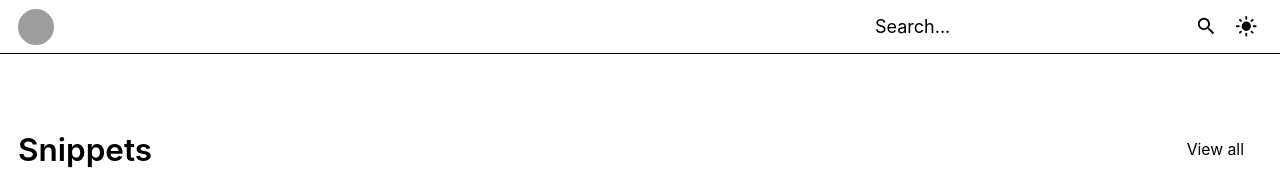
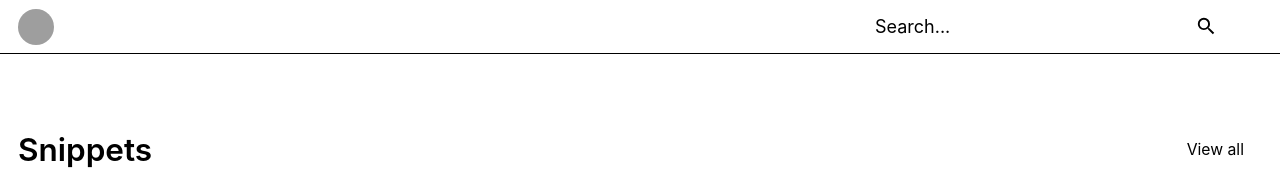
Before and after one commit to hypulse/devlog, a Next.js app: page / in a window 1280 px wide. Shown: the top 169 px of the page. Built offline with nearby package versions, Linux system fonts and the light colour scheme; grey boxes are pictures that could not be loaded; a web font is replaced by a local one.

Commit message:
모드별 아이콘 변경 단순화, 바로 렌더링되도록 처리

```diff
--- a/components/Header.tsx
+++ b/components/Header.tsx
@@ -1,7 +1,6 @@
 "use client";
 
 import useTheme from "@/utils/app/hooks/useTheme";
-import { MaterialSymbolsDarkMode, MaterialSymbolsLightMode } from "./icons";
 import { SearchBox, ShowOnTablet } from "./layouts";
 import Link from "next/link";
 
@@ -26,29 +25,14 @@ const Profile = () => {
 };
 
 const ThemeSwitcher = () => {
-  const { theme, toggleTheme } = useTheme();
+  const { toggleTheme } = useTheme();
 
   return (
     <button
       onClick={toggleTheme}
       className="rounded-full p-tagPaddingY hover:bg-borderColor"
     >
-      <div className="relative" style={{ width: "1em", height: "1em" }}>
-        <MaterialSymbolsLightMode
-          className="absolute top-0 left-0"
-          style={{
-            transform: theme === "light" ? "scale(1)" : "scale(0)",
-            opacity: theme === "light" ? 1 : 0,
-          }}
-        />
-        <MaterialSymbolsDarkMode
-          className="absolute top-0 left-0"
-          style={{
-            transform: theme === "dark" ? "scale(1)" : "scale(0)",
-            opacity: theme === "dark" ? 1 : 0,
-          }}
-        />
-      </div>
+      <div id="i-header-mode" style={{ width: "1em", height: "1em" }} />
     </button>
   );
 };
--- a/components/icons.tsx
+++ b/components/icons.tsx
@@ -29,40 +29,6 @@ export function MdiArrowCollapseUp(props: SVGProps<SVGSVGElement>) {
       <path
         fill="currentColor"
         d="M4.08 11.92L12 4l7.92 7.92l-1.42 1.41l-5.5-5.5V22h-2V7.83l-5.5 5.5l-1.42-1.41M12 4h10V2H2v2h10Z"
-      ></path>
-    </svg>
-  );
-}
-
-export function MaterialSymbolsLightMode(props: SVGProps<SVGSVGElement>) {
-  return (
-    <svg
-      xmlns="http://www.w3.org/2000/svg"
-      width="1em"
-      height="1em"
-      viewBox="0 0 24 24"
-      {...props}
-    >
-      <path
-        fill="currentColor"
-        d="M12 17q-2.075 0-3.538-1.463T7 12q0-2.075 1.463-3.538T12 7q2.075 0 3.538 1.463T17 12q0 2.075-1.463 3.538T12 17ZM2 13q-.425 0-.713-.288T1 12q0-.425.288-.713T2 11h2q.425 0 .713.288T5 12q0 .425-.288.713T4 13H2Zm18 0q-.425 0-.713-.288T19 12q0-.425.288-.713T20 11h2q.425 0 .713.288T23 12q0 .425-.288.713T22 13h-2Zm-8-8q-.425 0-.713-.288T11 4V2q0-.425.288-.713T12 1q.425 0 .713.288T13 2v2q0 .425-.288.713T12 5Zm0 18q-.425 0-.713-.288T11 22v-2q0-.425.288-.713T12 19q.425 0 .713.288T13 20v2q0 .425-.288.713T12 23ZM5.65 7.05L4.575 6q-.3-.275-.288-.7t.288-.725q.3-.3.725-.3t.7.3L7.05 5.65q.275.3.275.7t-.275.7q-.275.3-.687.288T5.65 7.05ZM18 19.425l-1.05-1.075q-.275-.3-.275-.713t.275-.687q.275-.3.688-.287t.712.287L19.425 18q.3.275.288.7t-.288.725q-.3.3-.725.3t-.7-.3ZM16.95 7.05q-.3-.275-.288-.687t.288-.713L18 4.575q.275-.3.7-.288t.725.288q.3.3.3.725t-.3.7L18.35 7.05q-.3.275-.7.275t-.7-.275ZM4.575 19.425q-.3-.3-.3-.725t.3-.7l1.075-1.05q.3-.275.712-.275t.688.275q.3.275.288.688t-.288.712L6 19.425q-.275.3-.7.288t-.725-.288Z"
-      ></path>
-    </svg>
-  );
-}
-
-export function MaterialSymbolsDarkMode(props: SVGProps<SVGSVGElement>) {
-  return (
-    <svg
-      xmlns="http://www.w3.org/2000/svg"
-      width="1em"
-      height="1em"
-      viewBox="0 0 24 24"
-      {...props}
-    >
-      <path
-        fill="currentColor"
-        d="M12 21q-3.75 0-6.375-2.625T3 12q0-3.75 2.625-6.375T12 3q.35 0 .688.025t.662.075q-1.025.725-1.638 1.888T11.1 7.5q0 2.25 1.575 3.825T16.5 12.9q1.375 0 2.525-.613T20.9 10.65q.05.325.075.662T21 12q0 3.75-2.625 6.375T12 21Z"
       ></path>
     </svg>
   );
```
Also changed, not shown: app/globals.css (+12 -0 lines).
